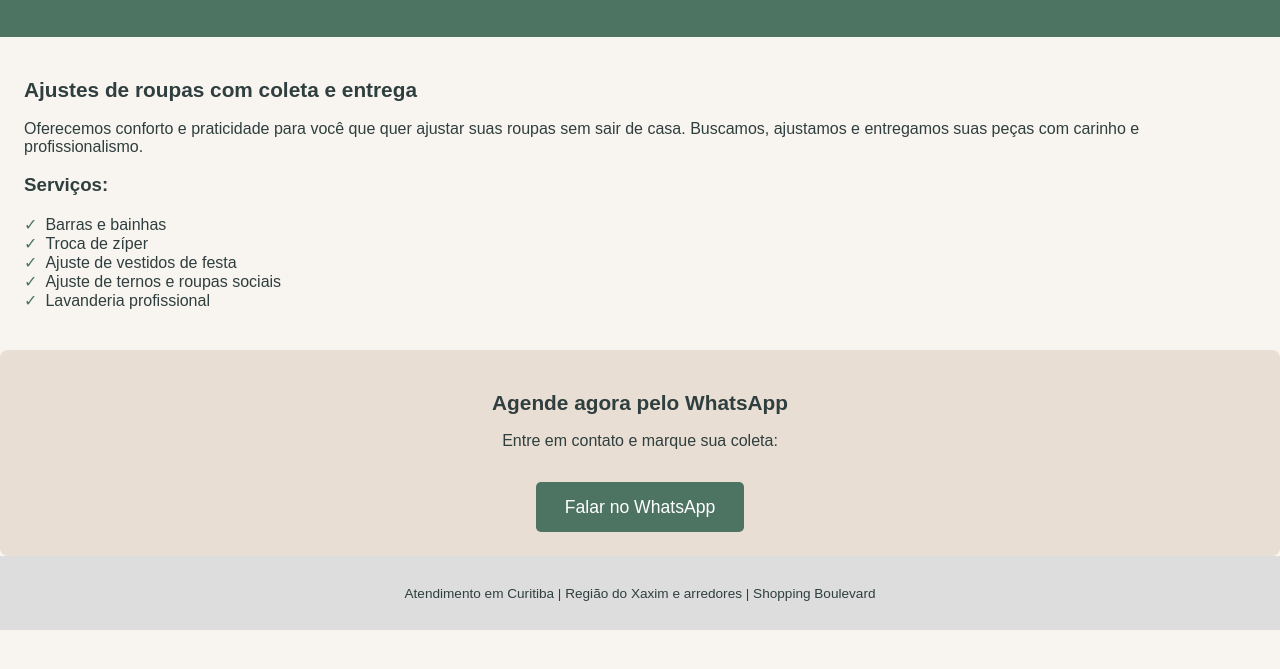
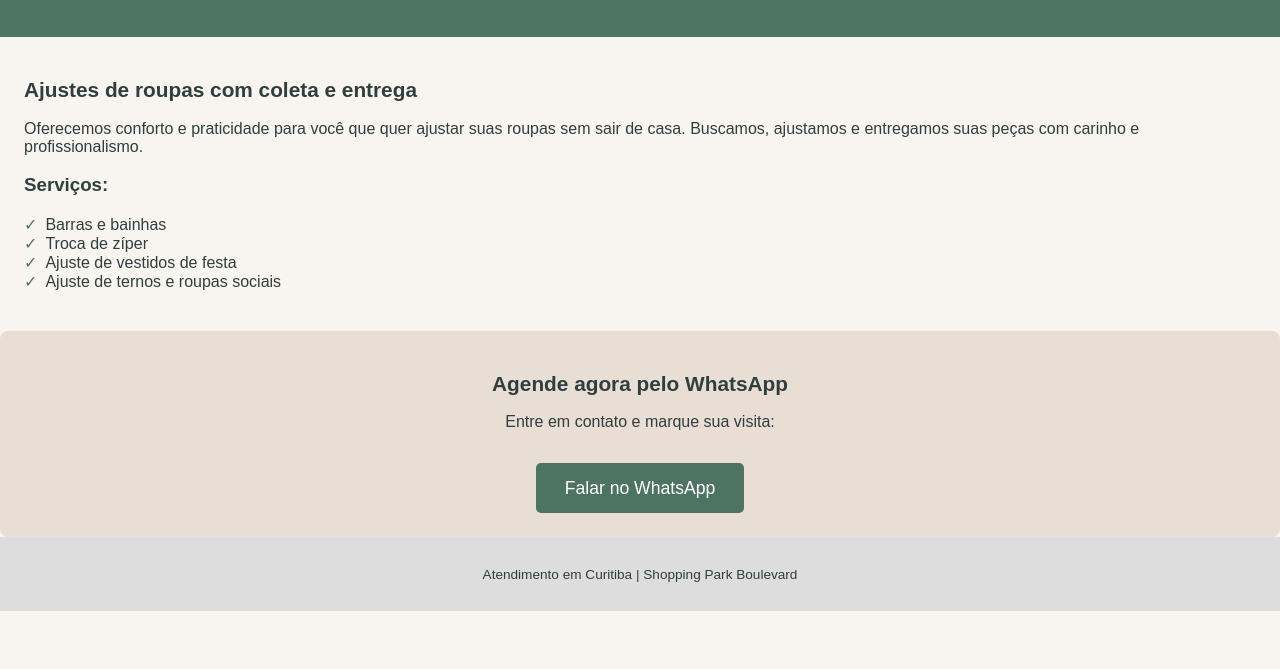
Before and after one commit to cahlima/fio-agulha-landing, a plain HTML site: page landing.html in a window 1280 px wide. Shown: the part 89-758 px from the top of the page. Drawn offline with Linux system fonts and the light colour scheme.

Commit message:
Update landing.html

```diff
--- a/landing.html
+++ b/landing.html
@@ -90,17 +90,17 @@
         <li>Troca de zíper</li>
         <li>Ajuste de vestidos de festa</li>
         <li>Ajuste de ternos e roupas sociais</li>
-        <li>Lavanderia profissional</li>
+
       </ul>
     </div>
   </section>
   <section class="cta">
     <h2>Agende agora pelo WhatsApp</h2>
-    <p>Entre em contato e marque sua coleta:</p>
+    <p>Entre em contato e marque sua visita:</p>
     <a href="https://wa.me/5541974013124" target="_blank">Falar no WhatsApp</a>
   </section>
   <footer>
-    <p>Atendimento em Curitiba | Região do Xaxim e arredores | Shopping Boulevard</p>
+    <p>Atendimento em Curitiba  | Shopping Park Boulevard</p>
   </footer>
 </body>
 </html>
```
